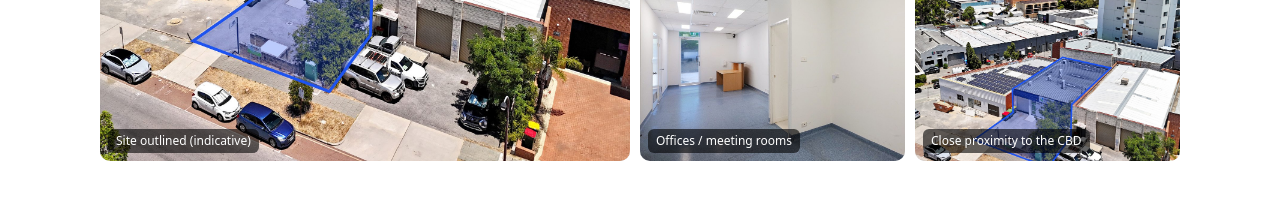
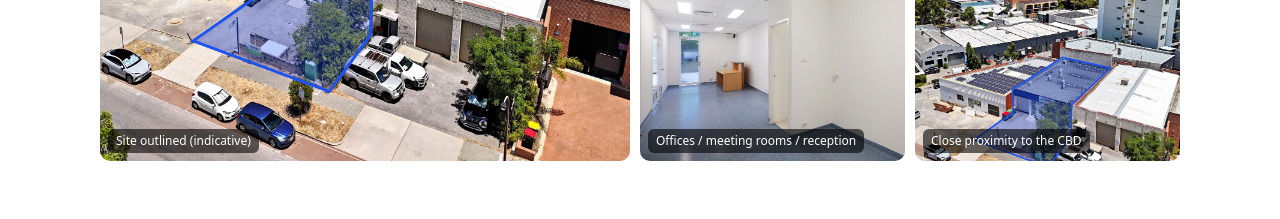
Before and after one commit to JohnBreed/181claisebrook, a plain HTML site: page index.html in a window 1280 px wide. Shown: the part 1900-2119 px from the top of the page. Drawn offline with Linux system fonts and the light colour scheme; no server answers.

Commit message:
Caption: Offices / meeting rooms / reception

```diff
--- a/index.html
+++ b/index.html
@@ -129,7 +129,7 @@ footer p{margin:4px 0}
     <figure><img src="img/aerial-outline.jpg" alt="Aerial view with the 181 Claisebrook Road site outlined"><figcaption>Site outlined (indicative)</figcaption></figure>
     <figure><img src="img/lab-floor.jpg" alt="Open-plan laboratory floor with stainless benching"><figcaption>Lab / production floor</figcaption></figure>
     <figure><img src="img/frontage.jpg?v=4" alt="Street frontage with on-site car parking"><figcaption>Street frontage &amp; car parking</figcaption></figure>
-    <figure><img src="img/office.jpg" alt="Internal office and corridor"><figcaption>Offices / meeting rooms</figcaption></figure>
+    <figure><img src="img/office.jpg" alt="Internal office and corridor"><figcaption>Offices / meeting rooms / reception</figcaption></figure>
     <figure><img src="img/aerial-cbd.jpg" alt="Aerial view towards the Perth CBD skyline"><figcaption>Close proximity to the CBD</figcaption></figure>
   </div>
 </div></section>
```
